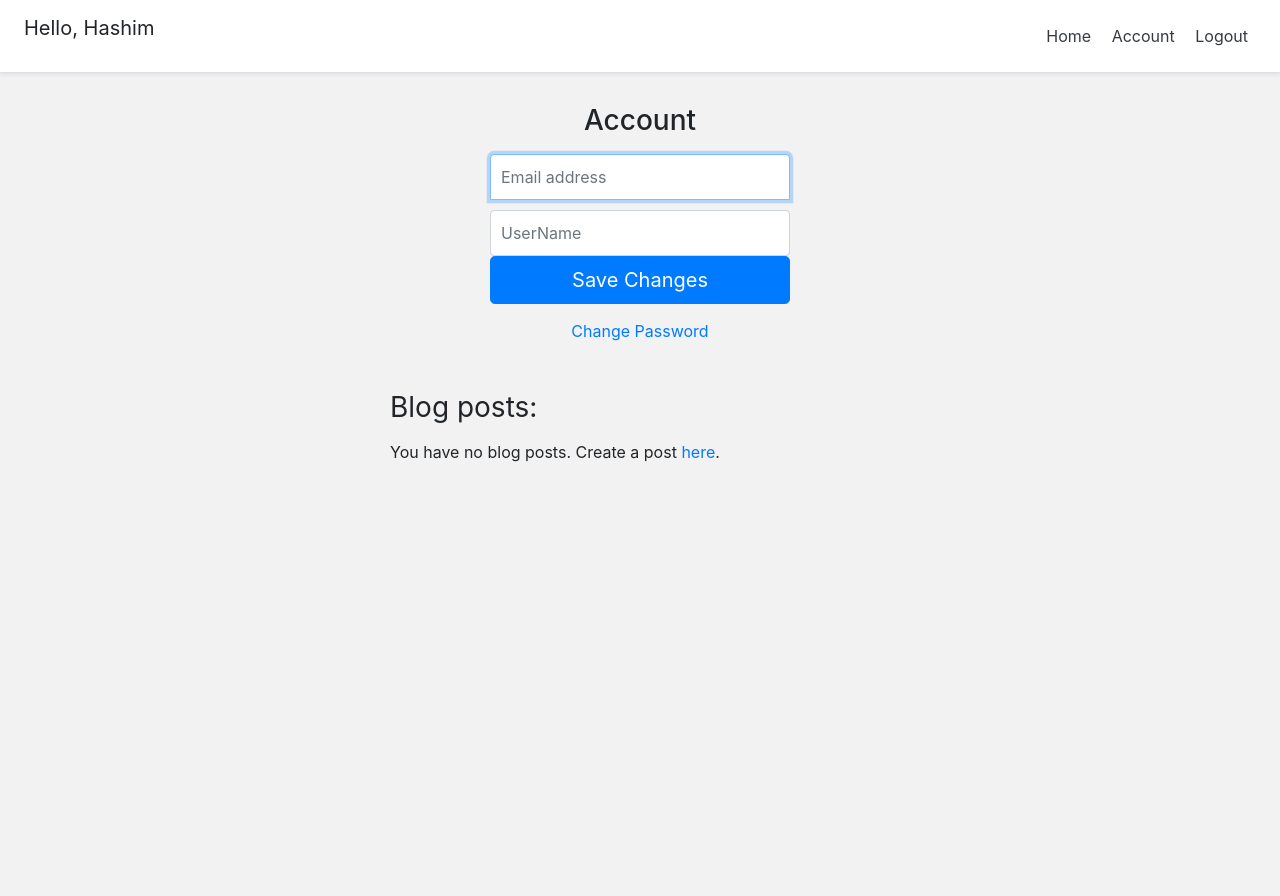
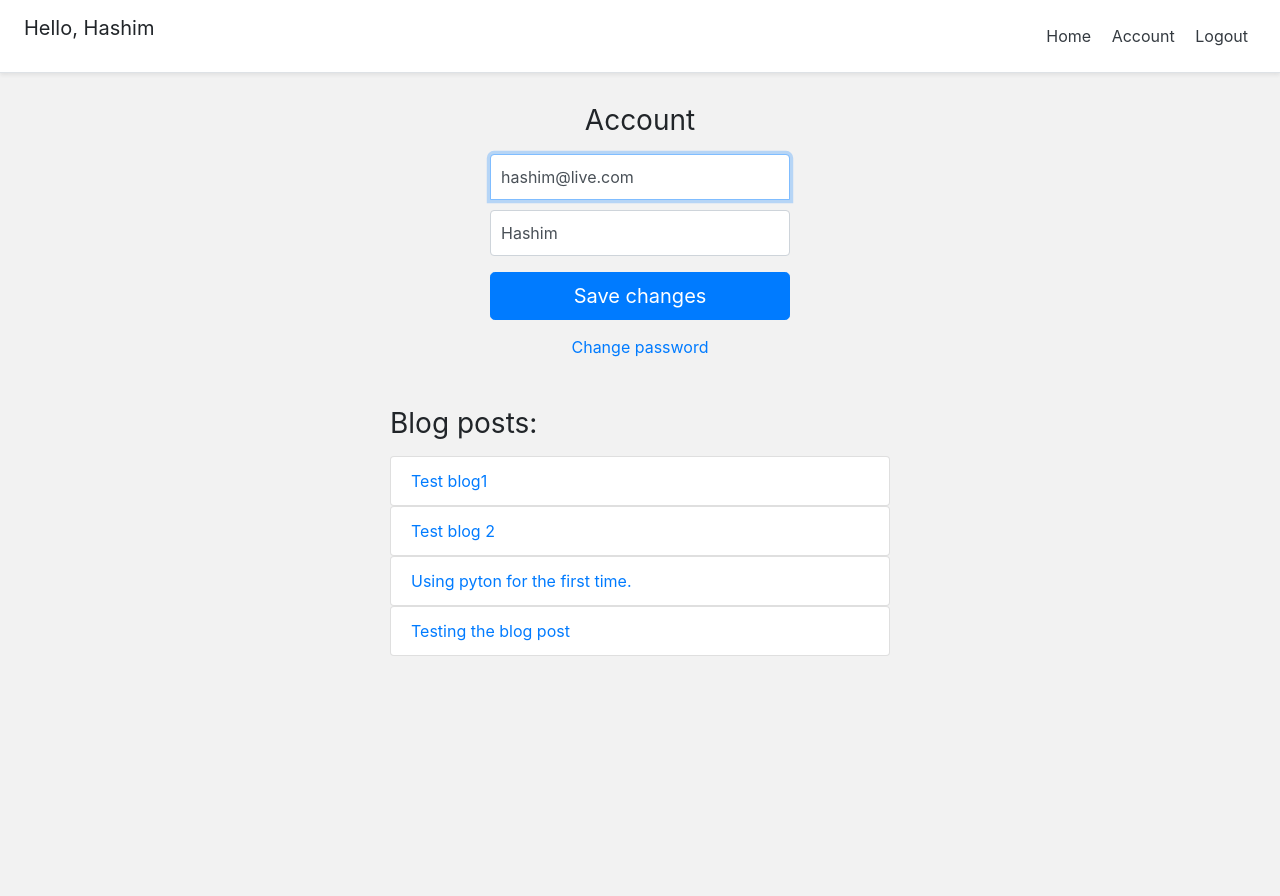
Before and after one commit to hashimTahir/Python-Django-Playground, a Django app: page /account/ in a window 1280 px wide. Shown: the top 896 px of the page. Run offline with Django 3.2, Linux system fonts and the light colour scheme; a user stored in the database is signed in; data comes from the database, SQL or seed files in the repository; some libraries are stand-ins or nearby versions.

Commit message:
Viewing the blog detail issue fixed. Blogs showing in account page.

```diff
--- a/account/forms.py
+++ b/account/forms.py
@@ -6,11 +6,11 @@ from account.models import Account
 
 class RegistrationForm(UserCreationForm):
     email = forms.EmailField(
-        max_length=60, help_text='Required, Enter a valid email address')
+        max_length=254, help_text='Required. Add a valid email address.')
 
     class Meta:
         model = Account
-        fields = ("email", "username", "password1", "password2")
+        fields = ('email', 'username', 'password1', 'password2', )
 
 
 class AccountAuthenticationForm(forms.ModelForm):
@@ -30,28 +30,26 @@ class AccountAuthenticationForm(forms.ModelForm):
 
 
 class AccountUpdateForm(forms.ModelForm):
+
     class Meta:
         model = Account
-        fields = ('email', 'username')
+        fields = ('email', 'username', )
 
-        def clean_email(self):
-            if self.is_valid():
-                email = self.cleaned_data['email']
-                try:
-                    account = Account.objects.exclude(
-                        pk=self.instance.pk).get(email=email)
-                except Account.DoesNotExist:
-                    return email
-                raise forms.ValidationError(
-                    'Email "%s" is already in use.' % email)
+    def clean_email(self):
+        email = self.cleaned_data['email']
+        try:
+            account = Account.objects.exclude(
+                pk=self.instance.pk).get(email=email)
+        except Account.DoesNotExist:
+            return email
+        raise forms.ValidationError('Email "%s" is already in use.' % account)
 
-        def clean_username(self):
-            if self.is_valid():
-                username = self.cleaned_data['username']
-                try:
-                    account = Account.objects.exclude(
-                        pk=self.instance.pk).get(username=username)
-                except Account.DoesNotExist:
-                    return username
-                raise forms.ValidationError(
-                    'Username "%s" is already in use.' % username)
+    def clean_username(self):
+        username = self.cleaned_data['username']
+        try:
+            account = Account.objects.exclude(
+                pk=self.instance.pk).get(username=username)
+        except Account.DoesNotExist:
+            return username
+        raise forms.ValidationError(
+            'Username "%s" is already in use.' % username)
--- a/account/templates/account/account.html
+++ b/account/templates/account/account.html
@@ -50,39 +50,38 @@
 
 <form class="form-signin" method="post">{% csrf_token %}
 
-    <h1 class="h3 mb-3 fw-normal">Account</h1>
+    <h1 class="h3 mb-3 font-weight-normal">Account</h1>
+
     <input type="email" name="email" id="inputEmail" class="form-control" placeholder="Email address" required autofocus
-        value={{accout_form.initial.email}}>
-    <input type="text" name="username" id="inputUsername" class="form-control" placeholder="UserName" required
-        value={{accout_form.initial.username}}>
+        value={{account_form.initial.email}}>
+
+    <input type="text" name="username" id="inputUsername" class="form-control" placeholder="Username" required
+        value="{{account_form.initial.username}}">
 
     {% for field in account_form %}
     <p>
         {% for error in field.errors %}
-    <p style="color: red;">{{error}}</p>
+    <p style="color: red">{{ error }}</p>
     {% endfor %}
     </p>
-
     {% endfor %}
     {% if account_form.non_field_errors %}
-    <div style="color:red;">
+    <div style="color: red">
         <p>{{account_form.non_field_errors}}</p>
     </div>
+
     {% endif %}
 
-    {% if succes_message %}
-    <p style="color: green;text-align: center;">
-        {{succes_message}}
-    </p>
+    {% if success_message %}
+    <p style="color:green; text-align: center;">{{success_message}}</p>
     {% endif %}
 
-    <button class="w-100 btn btn-lg btn-primary" type="submit">Save Changes</button>
+    <button class="btn btn-lg btn-primary btn-block" type="submit">Save changes</button>
+
 </form>
 
-
 <div class="d-flex flex-column">
-    <a class="m-auto" href="{% url 'password_change' %}">Change Password</a>
-
+    <a class="m-auto" href="{% url 'password_change' %}">Change password</a>
 </div>
 
 <div class="container mt-4 p-4">
@@ -104,4 +103,9 @@
     </div>
 </div>
 
+
+
+
+
+
 {% endblock content %}
--- a/account/views.py
+++ b/account/views.py
@@ -4,29 +4,29 @@ from blog.models import BlogPost
 from account.forms import AccountAuthenticationForm, AccountUpdateForm, RegistrationForm
 
 
-def registation_view(request):
+def registration_view(request):
     context = {}
     if request.POST:
         form = RegistrationForm(request.POST)
-        if(form.is_valid):
-            form.save
+        if form.is_valid():
+            form.save()
             email = form.cleaned_data.get('email')
             raw_password = form.cleaned_data.get('password1')
             account = authenticate(email=email, password=raw_password)
             login(request, account)
             return redirect('home')
-        else:  # Not valid
+        else:
             context['registration_form'] = form
 
-    else:  # get request
+    else:
         form = RegistrationForm()
         context['registration_form'] = form
-        return render(request, 'account/register.html', context)
+    return render(request, 'account/register.html', context)
 
 
 def logout_view(request):
     logout(request)
-    return redirect('home')
+    return redirect('/')
 
 
 def login_view(request):
@@ -52,15 +52,17 @@ def login_view(request):
         form = AccountAuthenticationForm()
 
     context['login_form'] = form
-    return render(request, 'account/login.html', context)
+
+    # print(form)
+    return render(request, "account/login.html", context)
 
 
 def account_view(request):
+
     if not request.user.is_authenticated:
         return redirect("login")
 
     context = {}
-
     if request.POST:
         form = AccountUpdateForm(request.POST, instance=request.user)
         if form.is_valid():
@@ -69,20 +71,22 @@ def account_view(request):
                 "username": request.POST['username'],
             }
             form.save()
-            context['succes_message'] = "Account updated"
-        else:
-            form = AccountUpdateForm(
-                initial={
-                    "email": request.user.email,
-                    "username": request.user.username
-                }
-            )
-        context['account_form'] = form
+            context['success_message'] = "Updated"
+    else:
+        form = AccountUpdateForm(
 
-        blog_posts = BlogPost.objects.filter(author=request.user)
-        context['blog_posts'] = blog_posts
+            initial={
+                "email": request.user.email,
+                "username": request.user.username,
+            }
+        )
 
-    return render(request, 'account/account.html', context)
+    context['account_form'] = form
+
+    blog_posts = BlogPost.objects.filter(author=request.user)
+    context['blog_posts'] = blog_posts
+
+    return render(request, "account/account.html", context)
 
 
 def must_authenticate_view(request):
--- a/hsite/urls.py
+++ b/hsite/urls.py
@@ -23,7 +23,7 @@ from personal.views import (
     home_screen_view,
 )
 from account.views import (
-    registation_view,
+    registration_view,
     logout_view,
     login_view,
     account_view,
@@ -32,7 +32,7 @@ from account.views import (
 
 urlpatterns = [
     path('admin/', admin.site.urls),
-    path('register/', registation_view, name="register"),
+    path('register/', registration_view, name="register"),
     path('logout/', logout_view, name="logout"),
     path('login/', login_view, name="login"),
     path('must_authenticate/', must_authenticate_view, name="must_authenticate"),
```
